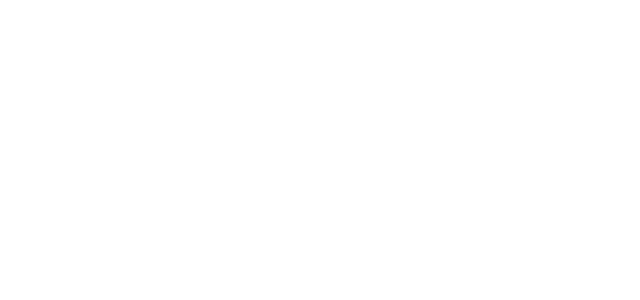
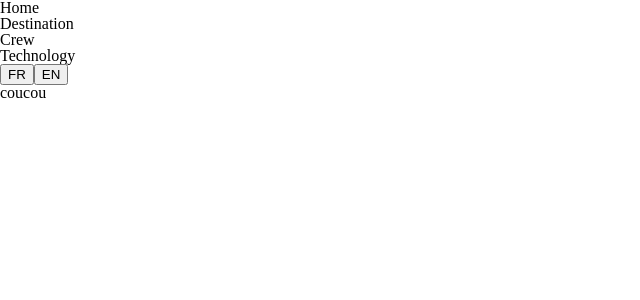
Before and after one commit to HugoLaurent/FRONTEND_SPACE_TOURISM, a React (Vite) app: page / in a window 1280 px wide. Shown: the top 300 px of the page, without its empty margins (0-640 px from the left). Built offline with nearby package versions, Linux system fonts and the light colour scheme.

Commit message:
Update package.json and package-lock.json with react-router-dom dependency

```diff
--- a/package.json
+++ b/package.json
@@ -11,7 +11,8 @@
   },
   "dependencies": {
     "react": "^18.3.1",
-    "react-dom": "^18.3.1"
+    "react-dom": "^18.3.1",
+    "react-router-dom": "^6.27.0"
   },
   "devDependencies": {
     "@eslint/js": "^9.11.1",
--- a/src/App.jsx
+++ b/src/App.jsx
@@ -1,7 +1,35 @@
-import "./App.css";
+import { useState } from "react";
+import { BrowserRouter as Router, Route, Routes } from "react-router-dom";
+import { Home } from "./Pages"; // Assurez-vous d'importer votre composant Home
+import languageDatas from "./datas/language.json"; // Importer le JSON contenant les langues
 
-function App() {
-  return <></>;
+export default function App() {
+  const [language, setLanguage] = useState("eng");
+
+  // Récupération des données de la langue sélectionnée
+  const languageToUse = languageDatas[language] || languageDatas["eng"];
+
+  // Fonction pour changer de langue
+  const changeLanguage = (langCode) => {
+    setLanguage(langCode);
+  };
+
+  return (
+    <Router>
+      <nav>
+        <ul>
+          {languageToUse.navbar.map((item, index) => (
+            <li key={index}>{item}</li>
+          ))}
+        </ul>
+        {/* Boutons pour changer de langue */}
+        <button onClick={() => changeLanguage("fr")}>FR</button>
+        <button onClick={() => changeLanguage("eng")}>EN</button>
+      </nav>
+
+      <Routes>
+        <Route path="/" element={<Home language={languageToUse.home} />} />
+      </Routes>
+    </Router>
+  );
 }
-
-export default App;
--- /dev/null
+++ b/src/Pages/Home/Home.jsx
@@ -0,0 +1,3 @@
+export default function Home() {
+  return <div>coucou</div>;
+}
--- /dev/null
+++ b/src/Pages/index.js
@@ -0,0 +1,3 @@
+import Home from "./Home/Home";
+
+export { Home };
--- a/src/datas/language.json
+++ b/src/datas/language.json
@@ -1,18 +1,21 @@
 {
   "fr": {
+    "navbar": ["Accueil", "Destination", "Équipage", "Technologie"],
     "home": {
-      "title": "Préparez-vous pour l'aventure de votre vie",
-      "subtitle": "Nous vous offrons des voyages interstellaires à des prix abordables.",
-      "button": "Réservez maintenant"
-    },
-    "labels": ["Bienvenue", "Espace", "Tourisme", "Découverte", "Aventure"]
+      "subtitle": "Donc, vous voulez voyager dans ",
+      "title": "l'Espace",
+      "content": "Admettons-le ; si vous voulez aller dans l'espace, autant y aller vraiment et ne pas rester en bordure. Alors asseyez-vous, détendez-vous et laissez-nous vous offrir une expérience vraiment hors du commun !",
+      "button": "Explorer"
+    }
   },
+
   "eng": {
+    "navbar": ["Home", "Destination", "Crew", "Technology"],
     "home": {
-      "title": "Get ready for the adventure of your life",
-      "subtitle": "We offer interstellar journeys at affordable prices.",
-      "button": "Book now"
-    },
-    "labels": ["Welcome", "Space", "Tourism", "Discovery", "Adventure"]
+      "subtitle": "So, you want to travel to ",
+      "title": "Space",
+      "content": "Let’s face it; if you want to go to space, you might as well genuinely go to outer space and not hover kind of on the edge of it. Well sit back, and relax because we’ll give you a truly out of this world experience!",
+      "button": "Explore"
+    }
   }
 }
```
Also changed, not shown: 1 other file (tests, documents, lock files or other folders).
